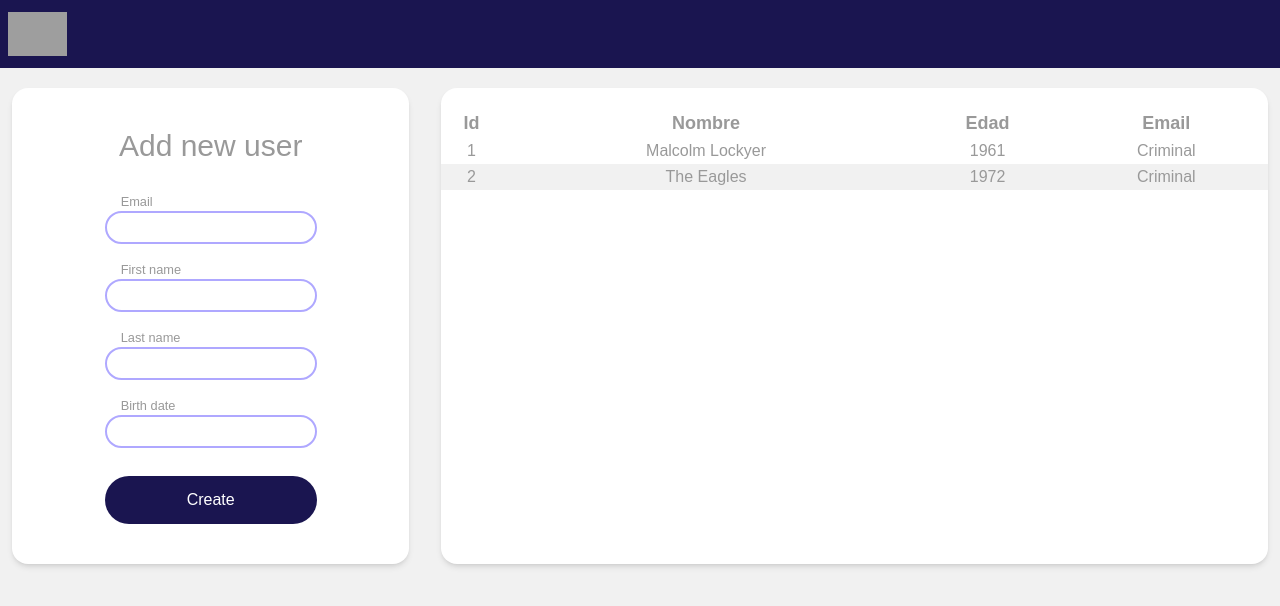
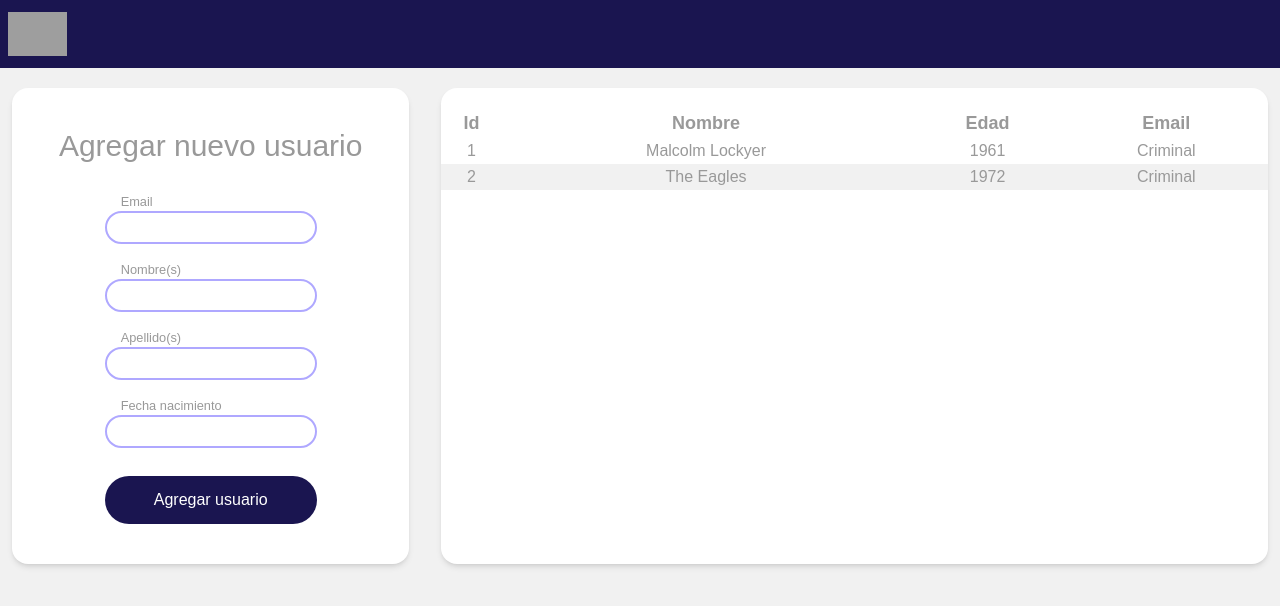
Before and after one commit to I7RANK/user_register_talentu_test, a Vue app: page / in a window 1280 px wide. Shown: the top 606 px of the page. Built offline with nearby package versions, Linux system fonts and the light colour scheme; grey boxes are pictures that could not be loaded.

Commit message:
Translating to spanish

```diff
--- a/src/components/UserForm.vue
+++ b/src/components/UserForm.vue
@@ -1,29 +1,33 @@
 <template>
   <form class="user-form flex flex-col items-center px-8" action="">
-    <h2 class="text-3xl my-5">Add new user</h2>
+    <h2 class="text-3xl text-center my-5">Agregar nuevo usuario</h2>
 
     <div class="flex flex-col my-2">
       <label for="email">Email</label>
-      <input id="email" type="text">
+      <input id="email" type="email" />
     </div>
 
     <div class="flex flex-col my-2">
-      <label for="first-name">First name</label>
-      <input id="first-name" type="text">
+      <label for="first-name">Nombre(s)</label>
+      <input id="first-name" type="text" />
     </div>
 
     <div class="flex flex-col my-2">
-      <label for="last-name">Last name</label>
-      <input id="last-name" type="text">
+      <label for="last-name">Apellido(s)</label>
+      <input id="last-name" type="text" />
     </div>
 
     <div class="flex flex-col my-2">
-      <label for="birth-date">Birth date</label>
-      <input id="birth-date" type="text">
+      <label for="birth-date">Fecha nacimiento</label>
+      <input id="birth-date" type="text" />
     </div>
 
     <div>
-      <button class="my-5 py-3 flex-grow rounded-full hover:opacity-95 active:opacity-90">Create</button>
+      <button
+        class=" my-5 py-3 flex-grow rounded-full hover:opacity-95
+        active:opacity-90">
+        Agregar usuario
+      </button>
     </div>
   </form>
 </template>
@@ -34,7 +38,7 @@ export default {};
 
 <style>
 .user-form label {
-  font-size: .8rem;
+  font-size: 0.8rem;
   padding: 0 1rem;
 }
 
@@ -45,7 +49,7 @@ export default {};
   outline: none;
   border-radius: 9999px;
   border: var(--input-color) 2px solid;
-  transition: border .3s;
+  transition: border 0.3s;
 }
 
 .user-form input:focus {
```
